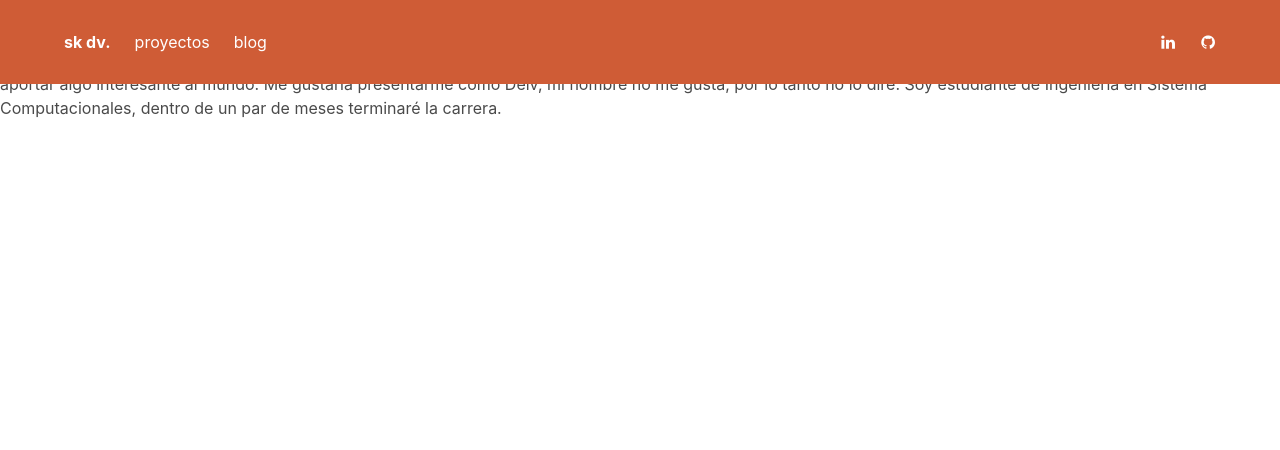
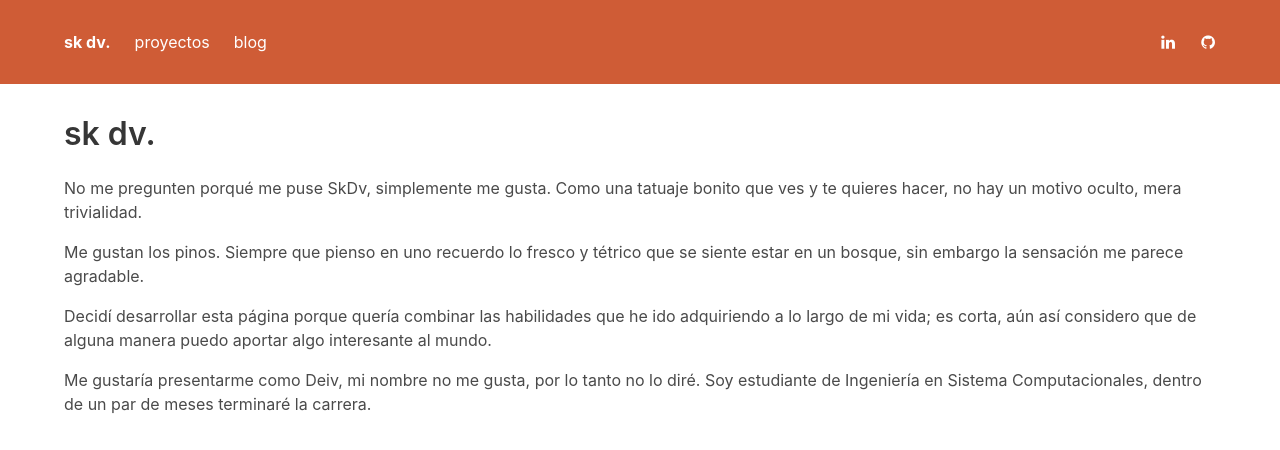
Before and after one commit to sk-dv/sk-dv.github.io, a React (Create React App) app: page / in a window 1280 px wide. Shown: the top 450 px of the page. Built offline with nearby package versions, Linux system fonts and the light colour scheme.

Commit message:
parrafos formateados

```diff
--- a/public/index.html
+++ b/public/index.html
@@ -1,5 +1,5 @@
 <!DOCTYPE html>
-<html lang="en">
+<html lang="en" class="has-navbar-fixed-top">
   <head>
     <meta charset="utf-8" />
 
@@ -26,7 +26,7 @@
     <title>sk dv.</title>
   </head>
   <body>
-    <div id="root"></div>
+    <div id="root" class="has-margin-top-4em"></div>
     <!--
       This HTML file is a template.
       If you open it directly in the browser, you will see an empty page.
--- a/src/components/app.tsx
+++ b/src/components/app.tsx
@@ -38,19 +38,23 @@ function App() {
                     </div>
                 </div>
             </nav>
-            <div>
+            <div className="container">
+                <h1 className="title">sk dv.</h1>
                 <p>
                     No me pregunten porqué me puse SkDv, simplemente me gusta. Como una tatuaje bonito que ves y te quieres hacer, no hay un motivo
                     oculto, mera trivialidad.
-
+                </p>
+                <p>
                     Me gustan los pinos. Siempre que pienso en uno recuerdo lo fresco y tétrico que se siente estar en un bosque, sin embargo la
                     sensación
                     me parece agradable.
-
+                </p>
+                <p>
                     Decidí desarrollar esta página porque quería combinar las habilidades que he ido adquiriendo a lo largo de mi vida; es corta, aún
                     así
                     considero que de alguna manera puedo aportar algo interesante al mundo.
-
+                </p>
+                <p>
                     Me gustaría presentarme como Deiv, mi nombre no me gusta, por lo tanto no lo diré. Soy estudiante de Ingeniería en Sistema
                     Computacionales, dentro de un par de meses terminaré la carrera.
                 </p>
--- a/src/css/app.css
+++ b/src/css/app.css
@@ -1,3 +1,11 @@
 .is-bold {
   font-weight: bold;
 }
+
+.has-margin-top-4em {
+  margin-top: 4em;
+}
+
+.container > p {
+  margin-bottom: 1em;
+}
```
